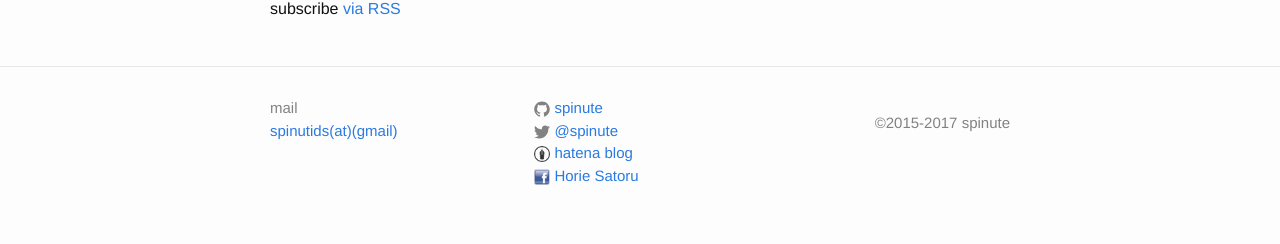
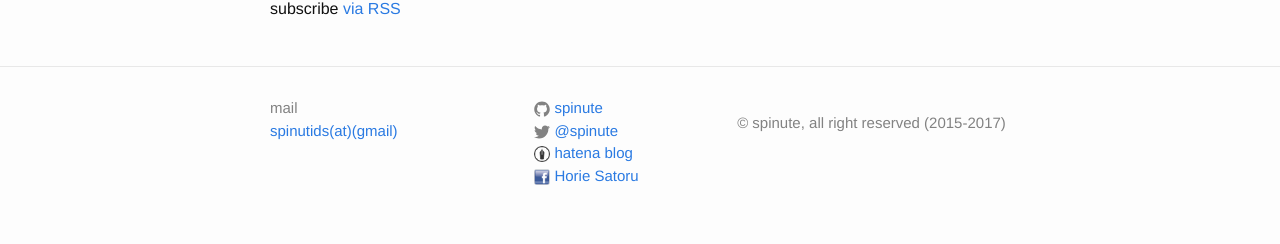
Before and after one commit to spinute/spinute.github.io, a Jekyll site: the page built from index.html, in a window 1280 px wide. Shown: the part 743-987 px from the top of the page. Built offline with Jekyll 4.4.1, drawn with Linux system fonts in a browser that asks for light colours.

Commit message:
fix config

```diff
--- a/_config.yml
+++ b/_config.yml
@@ -5,7 +5,7 @@
 title: spinute
 email: spinutids(at)(gmail)
 descript: >
-  <div align='right'>&copy;2015-2017&nbsp;spinute</div>
+  <div align='right'>&copy;&nbsp;spinute, all right reserved&nbsp;(2015-2017)&nbsp;</div>
 baseurl: ""
 url: "http://spinute.org"
 twitter_username: spinute
```
